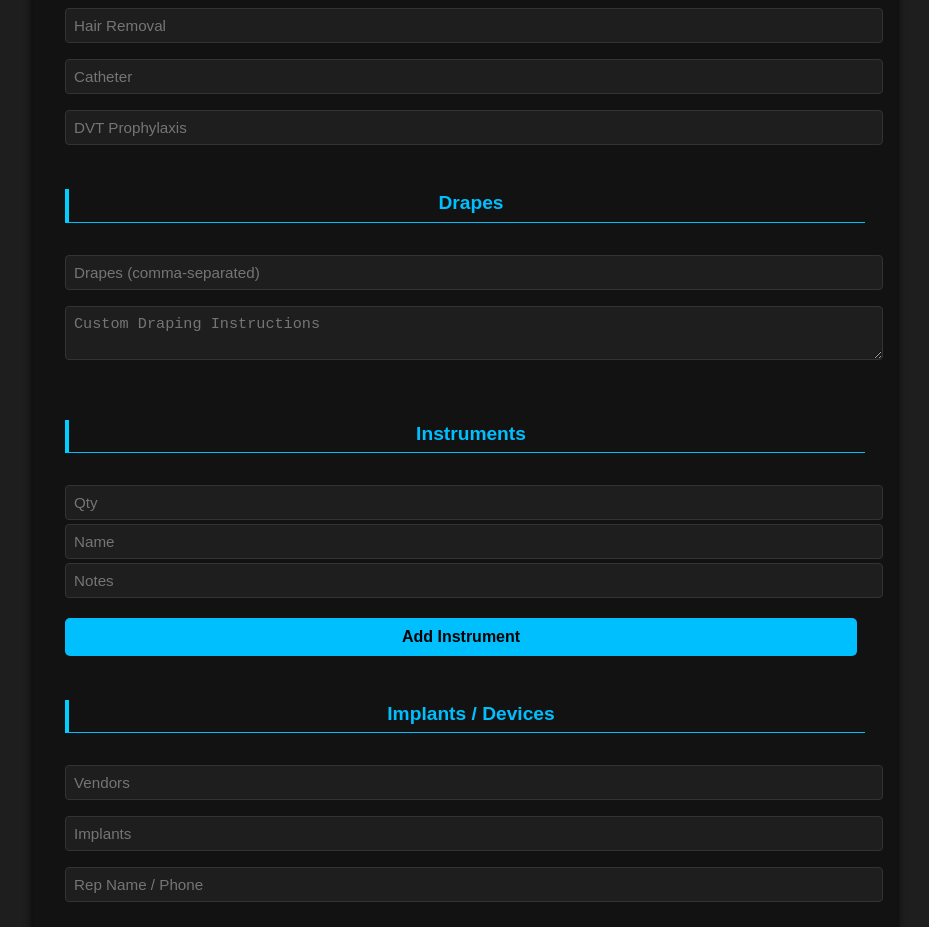
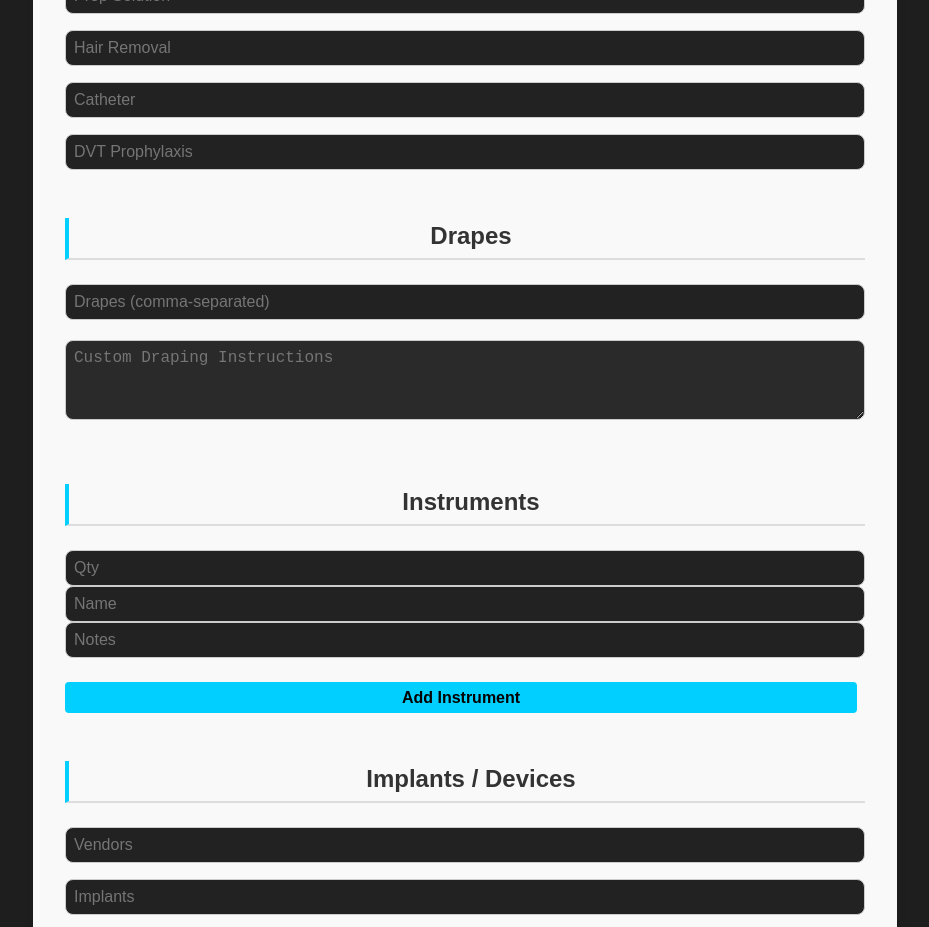
Before and after one commit to Fersill53/ScrubStacks, a React (Vite) app in the folder Client/: page /add in a window 1280 px wide. Shown: the part 1220-2147 px from the top of the page, without its empty margins (175-1104 px from the left). Built offline with nearby package versions, Linux system fonts and the light colour scheme.

Commit message:
updated css

```diff
--- a/Client/src/components/AddCardForm.css
+++ b/Client/src/components/AddCardForm.css
@@ -1,4 +1,4 @@
-.add-card-form {
+/* .add-card-form {
   max-width: 800px;
   margin: 0 auto;
   padding: 2rem;
@@ -94,4 +94,126 @@
   padding: 0.4rem 1rem;
   border-radius: 4px;
   cursor: pointer;
+} */
+
+/* AddCardForm.css */
+
+.add-card-form {
+  display: flex;
+  flex-direction: column;
+  gap: 1rem;
+  max-width: 800px;
+  margin: 0 auto;
+  padding: 2rem;
+  background-color: #f9f9f9;
+  border-radius: 12px;
+  box-shadow: 0 4px 8px rgba(0, 0, 0, 0.1);
+  font-family: sans-serif;
 }
+
+.add-card-form h2 {
+  margin-top: 2rem;
+  margin-bottom: 0.5rem;
+  font-size: 1.5rem;
+  color: #333;
+  border-bottom: 2px solid #ddd;
+  padding-bottom: 0.25rem;
+}
+
+.add-card-form input,
+.add-card-form select,
+.add-card-form textarea {
+  padding: 0.5rem;
+  font-size: 1rem;
+  border: 1px solid #ccc;
+  border-radius: 8px;
+  width: 100%;
+  box-sizing: border-box;
+}
+
+.add-card-form textarea {
+  resize: vertical;
+  min-height: 80px;
+}
+
+.add-card-form label {
+  display: flex;
+  align-items: center;
+  gap: 0.5rem;
+  font-size: 0.95rem;
+  margin-top: 0.5rem;
+}
+
+.add-card-form .inline-row {
+  display: flex;
+  gap: 1rem;
+  flex-wrap: wrap;
+  align-items: center;
+}
+
+.add-card-form .inline-row select,
+.add-card-form .inline-row input {
+  flex: 1;
+}
+
+.add-card-form .array-group {
+  display: flex;
+  flex-direction: column;
+  gap: 1rem;
+  border-left: 4px solid #ddd;
+  padding-left: 1rem;
+  margin-top: 1rem;
+}
+
+.add-card-form .array-item {
+  display: flex;
+  flex-direction: column;
+  gap: 0.5rem;
+  padding: 0.5rem;
+  background-color: #fff;
+  border: 1px solid #ddd;
+  border-radius: 8px;
+}
+
+.add-card-form button[type='submit'] {
+  margin-top: 2rem;
+  padding: 0.75rem 1.5rem;
+  background-color: #007bff;
+  color: white;
+  border: none;
+  border-radius: 8px;
+  font-size: 1rem;
+  cursor: pointer;
+  align-self: flex-start;
+}
+
+.add-card-form button[type='submit']:hover {
+  background-color: #0056b3;
+}
+
+.add-card-form .add-btn,
+.add-card-form .remove-btn {
+  font-size: 0.85rem;
+  padding: 0.25rem 0.5rem;
+  margin-top: 0.25rem;
+  background-color: #eee;
+  border: 1px solid #ccc;
+  border-radius: 6px;
+  cursor: pointer;
+}
+
+.add-card-form .remove-btn {
+  background-color: #ffdddd;
+  border-color: #cc0000;
+  color: #a00;
+}
+
+.add-card-form .add-btn:hover,
+.add-card-form .remove-btn:hover {
+  opacity: 0.85;
+}
+
+.add-card-form .section-divider {
+  margin-top: 2rem;
+  border-top: 1px solid #ccc;
+}
```
